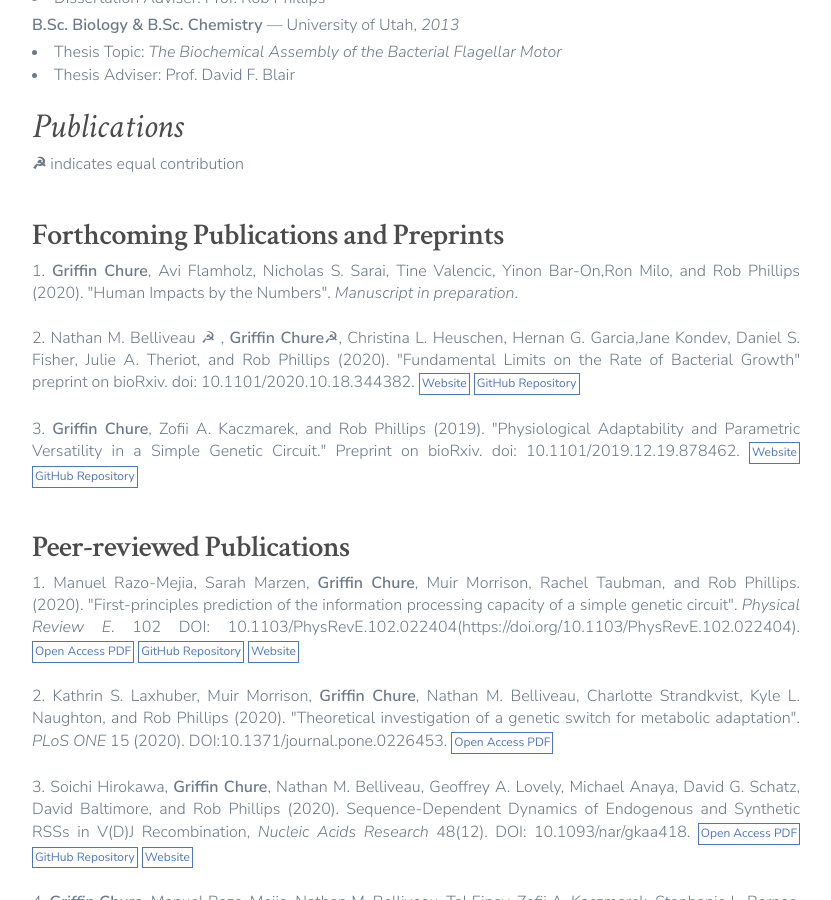
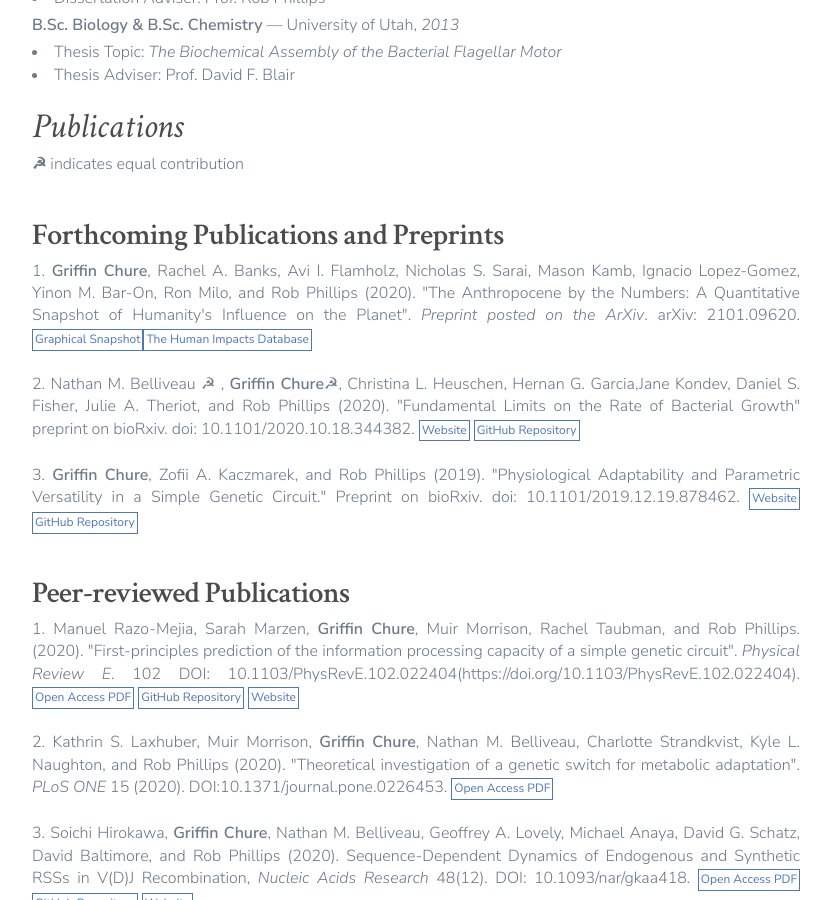
Before and after one commit to gchure/gchure.github.io, a Jekyll site: the page built from _projects/2020-09-06-cv.md, in a window 1280 px wide and 900 px high, scrolled down 453 px. Shown: the whole window, without its empty margins (224-1055 px from the left). Built offline with Jekyll 4.4.1, drawn with Linux system fonts in a browser that asks for light colours; nearby versions of some CDN libraries.

Commit message:
Update of cv

```diff
--- a/_projects/2020-09-06-cv.md
+++ b/_projects/2020-09-06-cv.md
@@ -22,7 +22,7 @@ permalink: '/cv/'
 ### Forthcoming Publications and Preprints
 
 <ol>
-<li> <b>Griffin Chure</b>, Avi Flamholz, Nicholas S. Sarai, Tine Valencic, Yinon Bar-On,Ron Milo, and Rob Phillips (2020). "Human Impacts by the Numbers". <i>Manuscript in preparation</i>. </li>
+<li> <b>Griffin Chure</b>, Rachel A. Banks, Avi I. Flamholz, Nicholas S. Sarai, Mason Kamb, Ignacio Lopez-Gomez, Yinon M. Bar-On, Ron Milo, and Rob Phillips (2020). "The Anthropocene by the Numbers: A Quantitative Snapshot of Humanity's Influence on the Planet". <i>Preprint posted on the ArXiv</i>. arXiv: 2101.09620. <a class="button" href="http://rpdata.caltech.edu/publications/Chure_et_al_2021_snapshot.pdf">Graphical Snapshot</a><a class="button" href="https://www.anthroponumbers.org">The Human Impacts Database</a> </li>
 <br/>
 <li> Nathan M. Belliveau ☭ , <b>Griffin Chure</b>☭, Christina L. Heuschen, Hernan G. Garcia,Jane Kondev, Daniel S. Fisher, Julie A. Theriot, and Rob Phillips (2020). "Fundamental Limits on the Rate of Bacterial Growth" preprint on bioRxiv. doi: 10.1101/2020.10.18.344382. <a class="button" href="https://rpgroup.caltech.edu/growth_limits">Website</a> <a class="button" href="https://github.com/rpgroup-pboc/growth_limits">GitHub Repository</a>
 </li>
```
